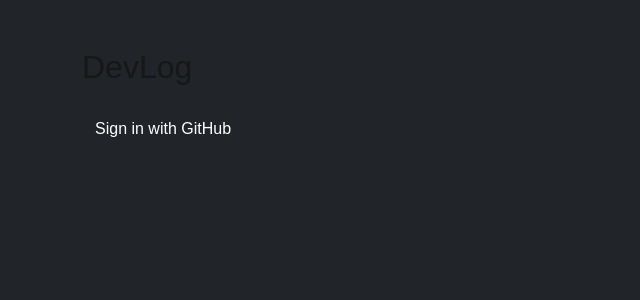
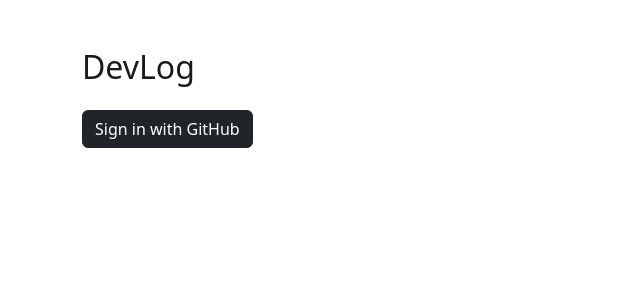
Before and after one commit to ycchang4/devlog, a Next.js app: page / in a window 1280 px wide. Shown: the top 300 px of the page, without its empty margins (0-640 px from the left). Built offline with nearby package versions, Linux system fonts and the light colour scheme; no server answers.

Commit message:
updated css

```diff
--- a/src/app/(app)/dashboard/page.tsx
+++ b/src/app/(app)/dashboard/page.tsx
@@ -28,7 +28,7 @@
 
   // 2. Current streak — how many consecutive days ending today have an entry
   const todayStr = new Date().toISOString().slice(0, 10)
-  const entryDates = new Set(entries.map(e => e.createdAt.toISOString().slice(0, 10)))
+  const entryDates = new Set(entries.map((e: { createdAt: Date; mood: string | null }) => e.createdAt.toISOString().slice(0, 10)))
 
   let streak = 0
   const cursor = new Date()
--- a/src/app/(app)/entries/[id]/page.tsx
+++ b/src/app/(app)/entries/[id]/page.tsx
@@ -38,7 +38,7 @@
   if (entry.userId !== user.id) notFound()
 
   return (
-    <div className="container py-4" style={{ maxWidth: '720px' }}>
+    <div className="container py-4" style={{ maxWidth: '900px' }}>
 
       {/* Back button */}
       <Link
--- a/src/app/(app)/entries/page.tsx
+++ b/src/app/(app)/entries/page.tsx
@@ -35,7 +35,7 @@
   })
 
   return (
-    <div className="container py-4" style={{ maxWidth: '720px' }}>
+    <div className="container py-4" style={{ maxWidth: '900px'  }}>
 
       {/* Page header */}
       <div className="d-flex justify-content-between align-items-center mb-4">
--- a/src/app/(app)/new/page.tsx
+++ b/src/app/(app)/new/page.tsx
@@ -67,7 +67,7 @@
         }
 
         return (
-            <div className="container py-4" style={{ maxWidth: '720px' }}>
+            <div className="container py-4" style={{ maxWidth: '900px' }}>
             <h2 className="fw-bold mb-1">New Entry</h2>
             <p className="text-secondary mb-4">What did you work on today?</p>
 
--- a/src/app/globals.css
+++ b/src/app/globals.css
@@ -1,27 +1,18 @@
 :root {
-  --background: #ffffff;
-  --foreground: #171717;
+  --color-bg: #ffffff;
+  --color-sidebar: #f7f7f5;
+  --color-border: #e9e9e7;
+  --color-border-bold: #c0c0bc;
+  --color-text-primary: #1a1a1a;
+  --color-text-secondary: #6b6b6b;
+  --color-text-muted: #9b9b9b;
 }
 
-@media (prefers-color-scheme: dark) {
-  :root {
-    --background: #0a0a0a;
-    --foreground: #ededed;
-  }
-}
-
-html,
-body {
+html, body {
   max-width: 100vw;
   overflow-x: hidden;
-}
-
-body {
-  color: var(--foreground);
-  background: var(--background);
-  font-family: Arial, Helvetica, sans-serif;
-  -webkit-font-smoothing: antialiased;
-  -moz-osx-font-smoothing: grayscale;
+  background-color: var(--color-bg) !important;
+  color: var(--color-text-primary);
 }
 
 * {
@@ -35,30 +26,7 @@
   text-decoration: none;
 }
 
-@media (prefers-color-scheme: dark) {
-  html {
-    color-scheme: dark;
-  }
+.hover-card:hover {
+  border-color: #d0d0ce !important;
+  box-shadow: 0 2px 8px rgba(0,0,0,0.06) !important;
 }
-
-.hover-card {
-  transition: border-color 0.2s ease, transform 0.1s ease;
-}
-.hover-card:hover {
-  border-color: #6c757d !important;
-  transform: translateY(-2px);
-}
-
-body {
-  background-color: #212529;
-}
-
-:root {
-  --color-bg: #ffffff;
-  --color-sidebar: #f7f7f5;
-  --color-border: #e9e9e7;
-  --color-border-bold: #c0c0bc;
-  --color-text-primary: #1a1a1a;
-  --color-text-secondary: #6b6b6b;
-  --color-text-muted: #9b9b9b;
-}
--- a/src/app/page.module.css
+++ b/src/app/page.module.css
@@ -126,14 +126,11 @@
   .logo {
     filter: invert();
   }
-
   .page {
-    --background: #000;
+    --background: #faf9f7;
     --foreground: #000;
-
     --text-primary: #ededed;
     --text-secondary: #999;
-
     --button-primary-hover: #ccc;
     --button-secondary-hover: #1a1a1a;
     --button-secondary-border: #1a1a1a;
```
Also changed, not shown: src/app/(app)/layout.tsx (+6 -5 lines).
